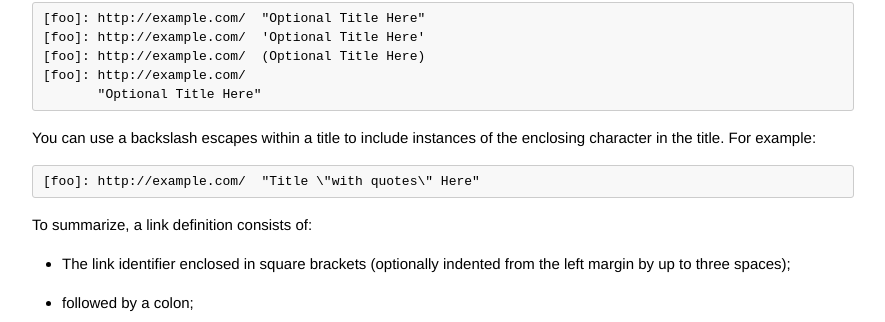
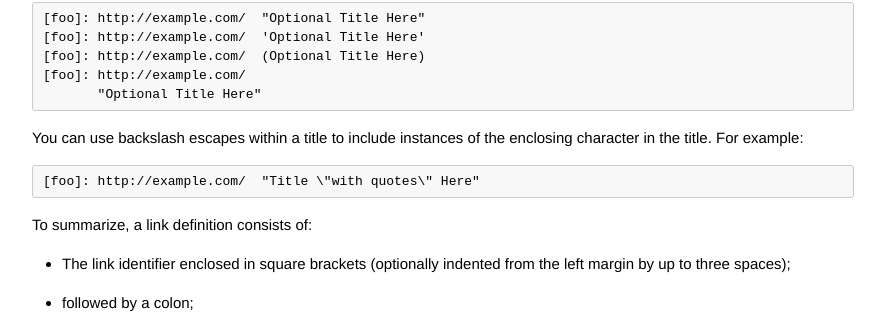
Before and after one commit to vfmd/vfmd-spec, a Jekyll site: the page built from syntax.md, in a window 1280 px wide and 900 px high, scrolled down 10479 px. Shown: the part 131-453 px from the top of the window, without its empty margins (197-1082 px from the left). Built offline with Jekyll 4.4.1, drawn with Linux system fonts in a browser that asks for light colours; Markdown is read by kramdown in place of the engine named in the settings.

```diff
--- a/syntax.md
+++ b/syntax.md
@@ -589,7 +589,7 @@ The following four link definitions are equivalent:
     [foo]: http://example.com/
            "Optional Title Here"
 
-You can use a backslash escapes within a title to include instances of
+You can use backslash escapes within a title to include instances of
 the enclosing character in the title. For example:
 
     [foo]: http://example.com/  "Title \"with quotes\" Here"
```
